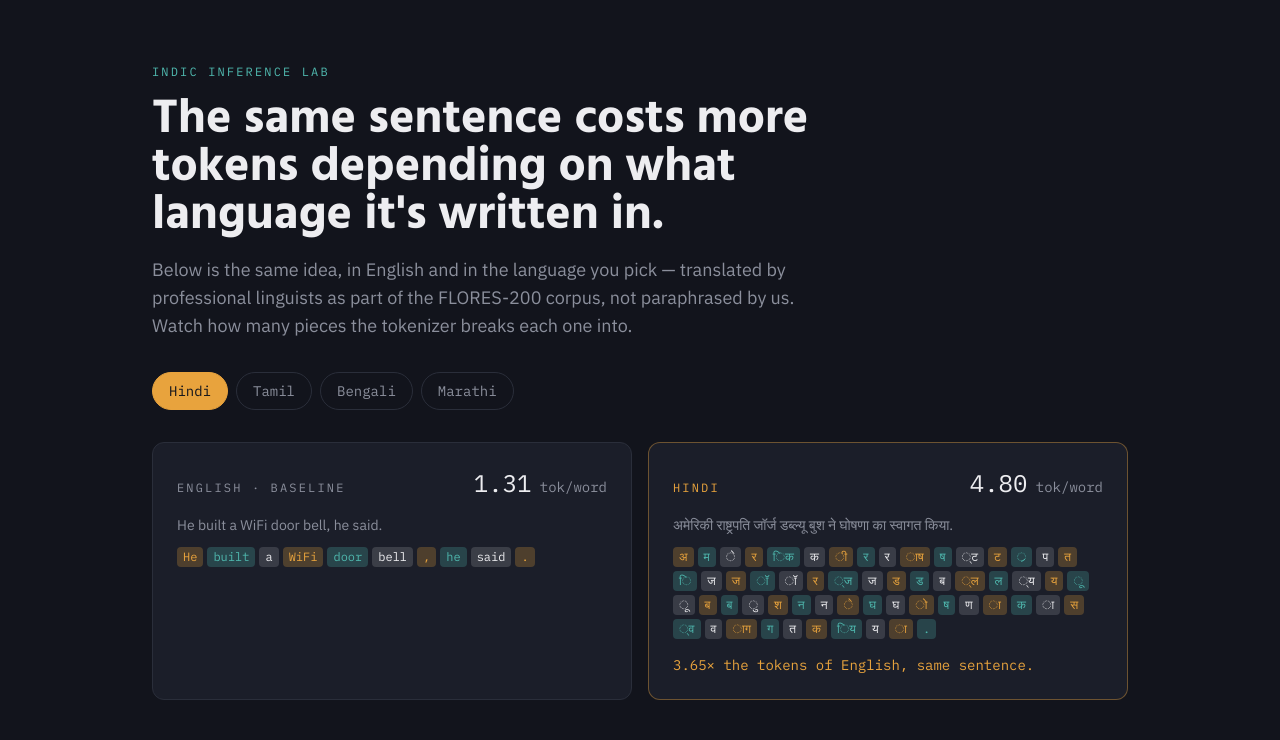
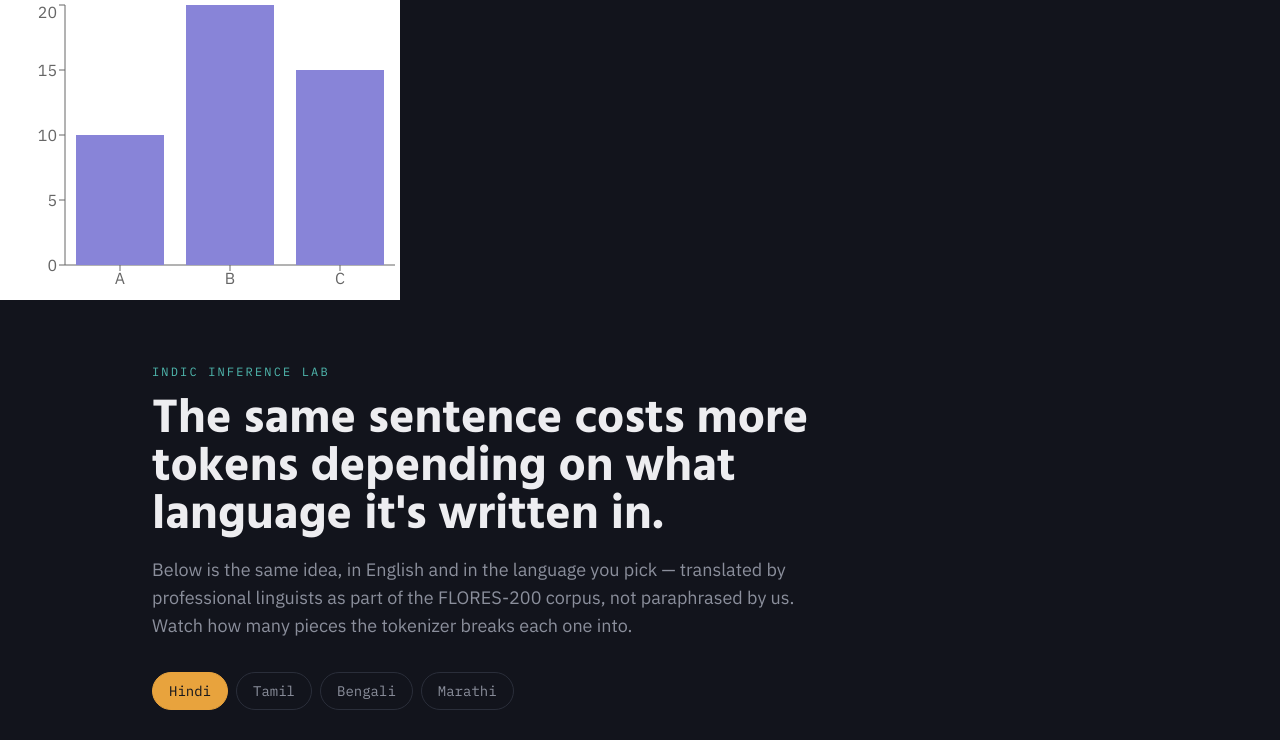
Before and after one commit to Adityajl/Indic-inference-lab, a Next.js app in the folder dashboard/: page / in a window 1280 px wide. Shown: the top 740 px of the page. Built offline with nearby package versions, Linux system fonts and the light colour scheme.

Commit message:
Diagnostic: isolated minimal recharts test

```diff
--- a/dashboard/app/page.tsx
+++ b/dashboard/app/page.tsx
@@ -6,12 +6,14 @@ import LatencyThroughputChart from "@/components/LatencyThroughputChart";
 import CostProjectionSection from "@/components/CostProjectionSection";
 import MethodologyFooter from "@/components/MethodologyFooter";
 import WordVsCharComparison from "@/components/WordVsCharComparison";
+import DiagnosticTestChart from "@/components/DiagnosticTestChart";
 
 export default function Home() {
   const results = loadResults();
 
   return (
     <main className="min-h-screen bg-ink">
+      <DiagnosticTestChart />
       <SampleDataBanner visible={results.sample_data} />
 
       <TokenBreakdownHero
--- /dev/null
+++ b/dashboard/components/DiagnosticTestChart.tsx
@@ -0,0 +1,19 @@
+"use client";
+import { BarChart, Bar, XAxis, YAxis } from "recharts";
+
+export default function DiagnosticTestChart() {
+  const data = [
+    { name: "A", value: 10 },
+    { name: "B", value: 20 },
+    { name: "C", value: 15 },
+  ];
+  return (
+    <div style={{ width: 400, height: 300, background: "white" }}>
+      <BarChart width={400} height={300} data={data}>
+        <XAxis dataKey="name" />
+        <YAxis />
+        <Bar dataKey="value" fill="#8884d8" />
+      </BarChart>
+    </div>
+  );
+}
```
